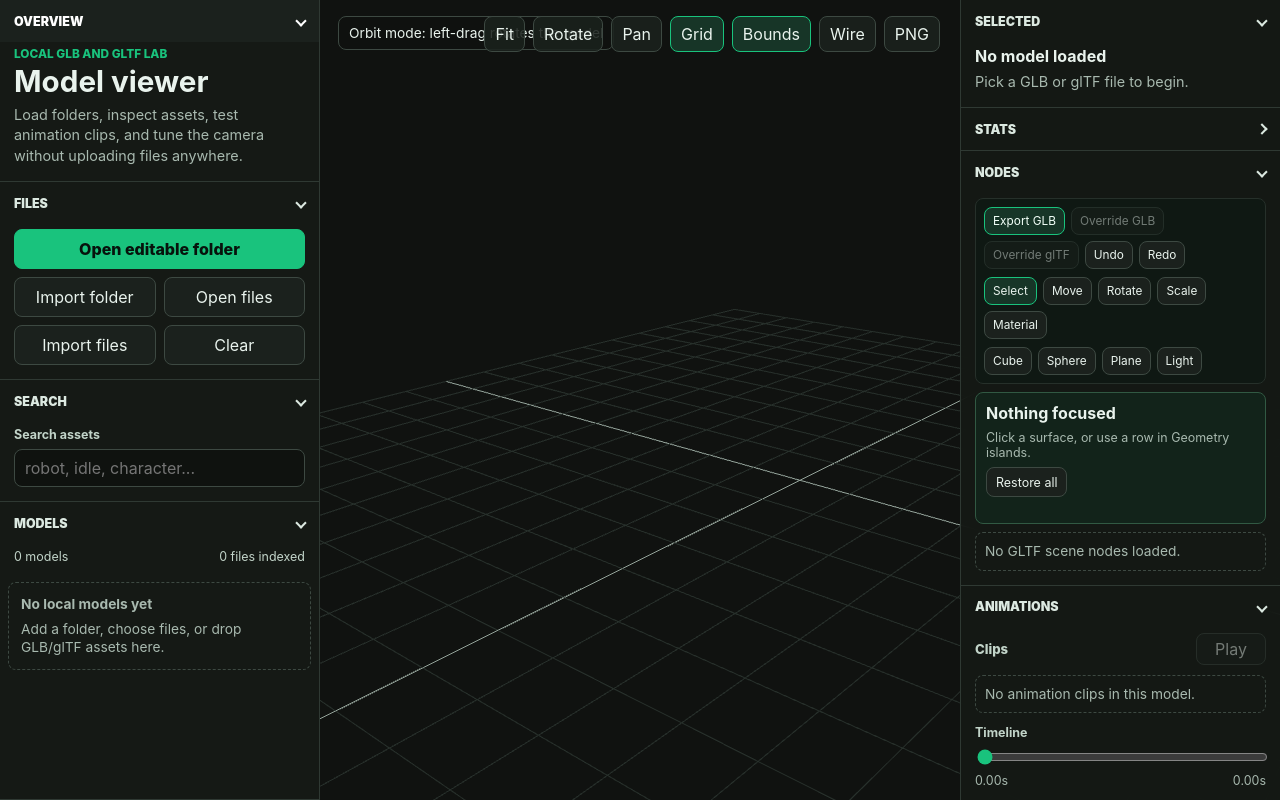
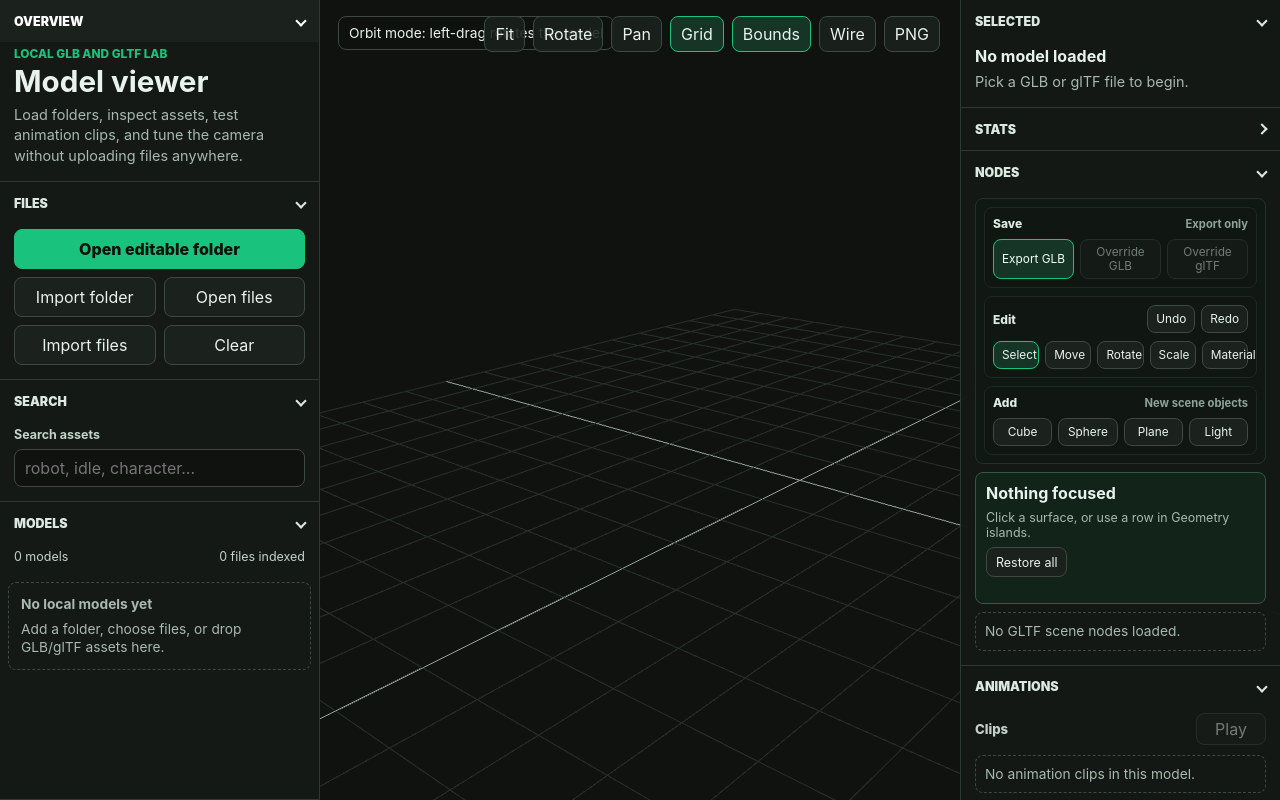
Before and after one commit to Seanmclem/3d_Explorer, a website built with Vite: page index.html in a window 1280 px wide. Built offline with nearby package versions, Linux system fonts and the light colour scheme.

Commit message:
Tidy inspector tool clusters

```diff
--- a/src/main.ts
+++ b/src/main.ts
@@ -922,8 +922,15 @@ function renderEditorTools(): HTMLElement {
   editorTools.className = "editor-tool-strip";
   const canSaveGltf = currentAsset?.kind === "gltf";
   const canOverrideGlb = currentAsset?.kind === "glb" && currentAsset.accessMode === "handle";
+  const saveModeLabel =
+    currentAsset?.kind === "gltf" ? "Overwrite glTF" : currentAsset?.kind === "glb" ? "Overwrite GLB" : "Export only";
   editorTools.innerHTML = `
-    <div class="tool-group" aria-label="File actions">
+    <div class="tool-cluster">
+      <div class="tool-cluster-header">
+        <span class="tool-cluster-title">Save</span>
+        <span class="tool-cluster-note">${saveModeLabel}</span>
+      </div>
+      <div class="tool-group tool-grid tool-grid-files" aria-label="File actions">
         <button class="save-gltf-button" type="button" data-export-glb>Export GLB</button>
         <button
           class="save-gltf-button"
@@ -943,10 +950,17 @@ function renderEditorTools(): HTMLElement {
           ${canSaveGltf ? "" : "disabled"}
           title="${canSaveGltf ? "Overwrite the current .gltf with the current visible preview" : "Open an editable .gltf file to overwrite it directly"}"
         >Override glTF</button>
+      </div>
+    </div>
+    <div class="tool-cluster">
+      <div class="tool-cluster-header">
+        <span class="tool-cluster-title">Edit</span>
+        <div class="tool-group tool-group-inline" aria-label="History controls">
           <button type="button" data-history-action="undo">Undo</button>
           <button type="button" data-history-action="redo">Redo</button>
         </div>
-    <div class="tool-group" aria-label="Editor modes">
+      </div>
+      <div class="tool-group tool-grid tool-grid-modes" aria-label="Editor modes">
         ${["select", "move", "rotate", "scale", "material"]
           .map(
             (mode) => `
@@ -955,11 +969,18 @@ function renderEditorTools(): HTMLElement {
           )
           .join("")}
       </div>
-    <div class="tool-group add-shape-strip" aria-label="Add shapes">
+    </div>
+    <div class="tool-cluster">
+      <div class="tool-cluster-header">
+        <span class="tool-cluster-title">Add</span>
+        <span class="tool-cluster-note">New scene objects</span>
+      </div>
+      <div class="tool-group tool-grid tool-grid-shapes add-shape-strip" aria-label="Add shapes">
         <button type="button" data-add-primitive="cube">Cube</button>
         <button type="button" data-add-primitive="sphere">Sphere</button>
         <button type="button" data-add-primitive="plane">Plane</button>
         <button type="button" data-add-primitive="light">Light</button>
+      </div>
     </div>
   `;
   return editorTools;
--- a/src/styles.css
+++ b/src/styles.css
@@ -436,10 +436,58 @@ h3 {
   background: #0f1813;
 }
 
+.tool-cluster {
+  display: grid;
+  gap: 8px;
+  border: 1px solid #1f2823;
+  border-radius: 8px;
+  padding: 8px;
+  background: #101713;
+}
+
+.tool-cluster-header {
+  display: flex;
+  align-items: center;
+  justify-content: space-between;
+  gap: 8px;
+}
+
+.tool-cluster-title {
+  color: #dfeae3;
+  font-size: 0.75rem;
+  font-weight: 800;
+}
+
+.tool-cluster-note {
+  color: #8fa39a;
+  font-size: 0.7rem;
+  font-weight: 700;
+}
+
 .tool-group {
   display: flex;
   flex-wrap: wrap;
   gap: 6px;
+}
+
+.tool-group-inline {
+  flex-wrap: nowrap;
+}
+
+.tool-grid {
+  display: grid;
+}
+
+.tool-grid-files {
+  grid-template-columns: repeat(3, minmax(0, 1fr));
+}
+
+.tool-grid-modes {
+  grid-template-columns: repeat(5, minmax(0, 1fr));
+}
+
+.tool-grid-shapes {
+  grid-template-columns: repeat(4, minmax(0, 1fr));
 }
 
 .tool-group button {
@@ -459,8 +507,29 @@ h3 {
   color: #f2fff8;
 }
 
+.tool-grid button {
+  width: 100%;
+}
+
 .add-shape-strip button:disabled {
   opacity: 0.46;
+}
+
+@media (max-width: 720px) {
+  .tool-cluster-header {
+    align-items: flex-start;
+    flex-direction: column;
+  }
+
+  .tool-group-inline {
+    width: 100%;
+  }
+
+  .tool-grid-files,
+  .tool-grid-modes,
+  .tool-grid-shapes {
+    grid-template-columns: repeat(2, minmax(0, 1fr));
+  }
 }
 
 .node-summary {
```
Lines whose indentation alone changed are shown as unchanged.
